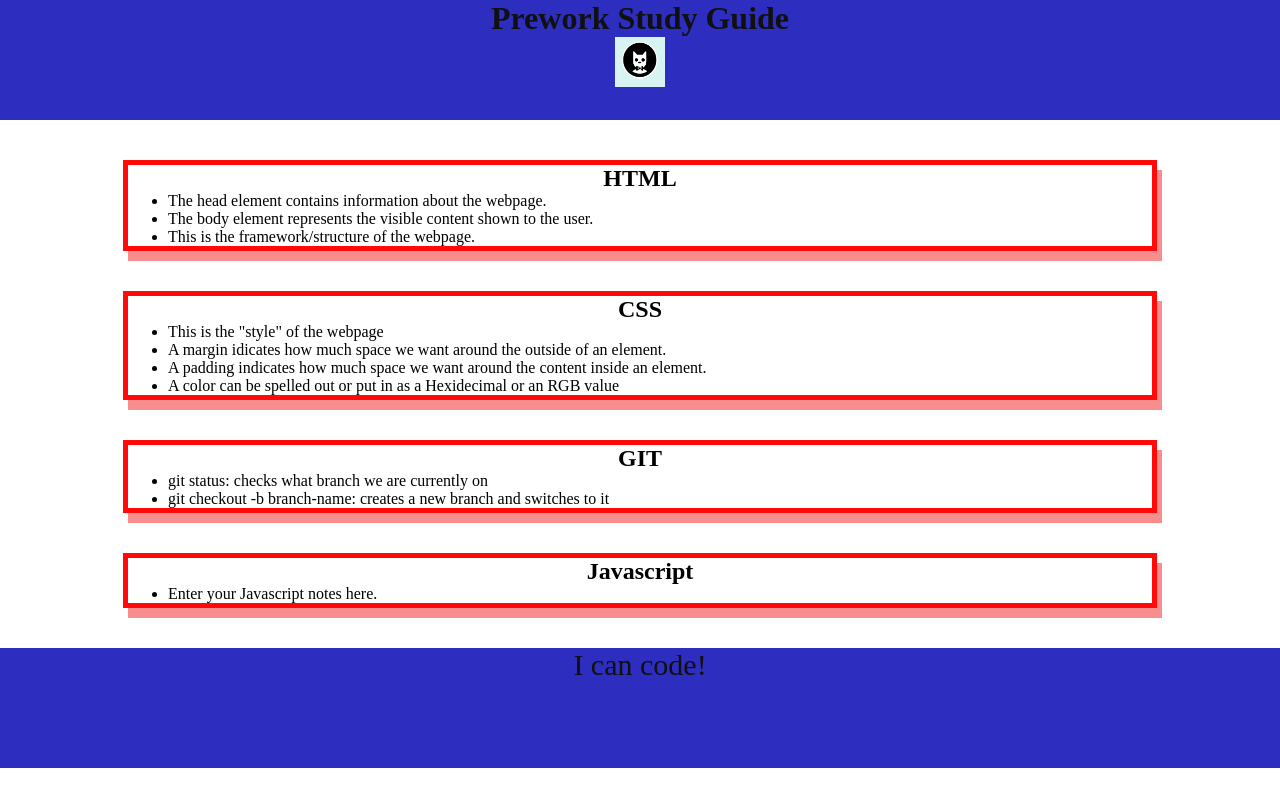
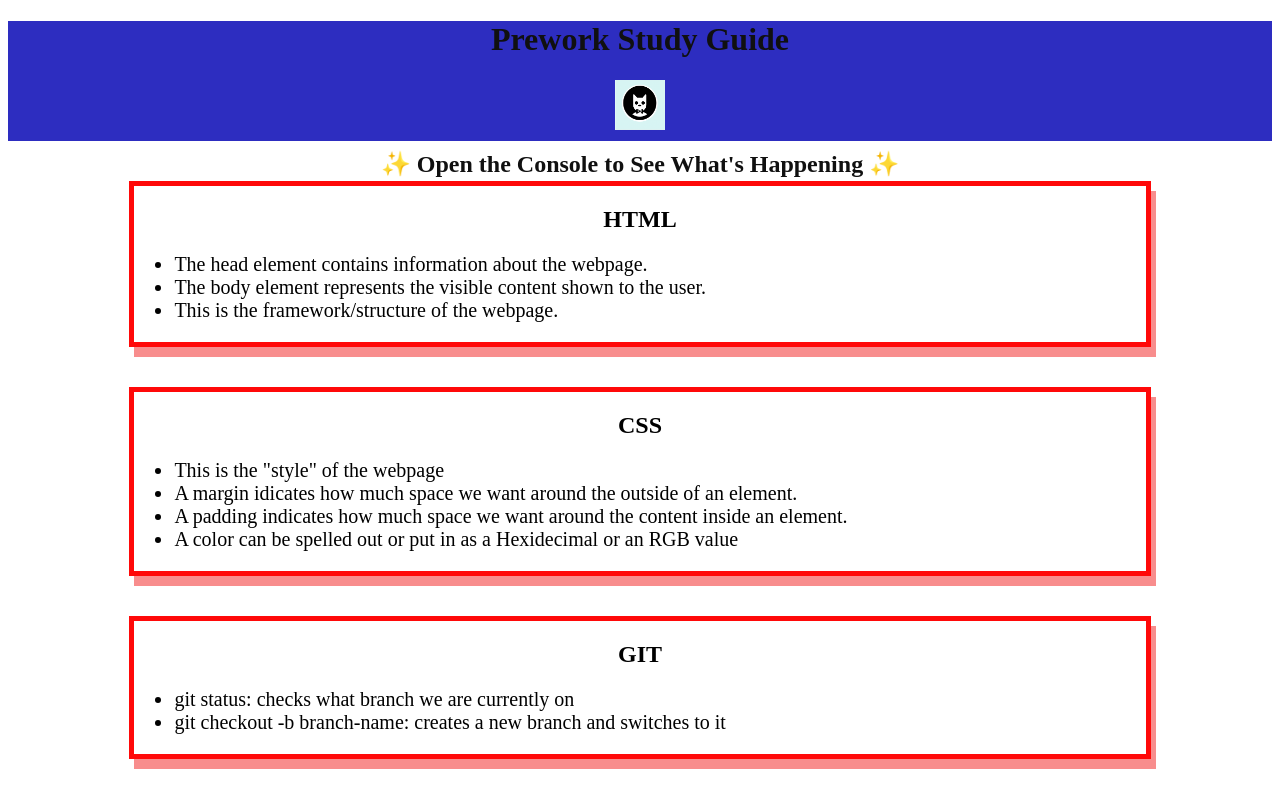
Before and after one commit to DanielkKostich/prework-study-guide, a plain HTML site: page assets/index.html in a window 1280 px wide. Shown: the top 796 px of the page. Drawn offline with Linux system fonts and the light colour scheme.

Commit message:
<javascript array>

```diff
--- /dev/null
+++ b/assets/assets/script.js
@@ -0,0 +1,19 @@
+var topics = ['HTML', 'CSS', 'Git', 'JavaScript'];
+
+for (var x = 0; x < topics.length; x++) {
+    console.log(topics[x]);
+}
+
+/*
+if(topic === 'HTML') {
+    console.log("Lets,s study HTML!");
+} else if (topic === 'CSS') {
+    console.log("Let,s study CSS!");
+} else if (topic === 'Git') {
+    console.log("Let,s study Git!");
+} else if (topic === 'Javascript') {
+    console.log("Let,s study Javascript!") ;
+} else {
+    console.log("Please try again!")
+}
+*/
--- a/prework-study-guide/assets/style.css
+++ b/assets/assets/style.css
@@ -1,4 +1,4 @@
-* {
+{
     margin: 0;
     padding: 0;
 }
@@ -26,7 +26,7 @@ img {
 
 ul {
     padding-left: 40px;
-    font-size 20px;
+    font-size: 20px;
 }
 
 p {
--- a/prework-study-guide/index.html
+++ b/assets/index.html
@@ -5,7 +5,7 @@
     <meta http-equiv="X-UA-Compatible" content="IE=edge" />
     <meta name="viewport" content="width=device-width, initial-scale=1.0" />
     <link rel="stylesheet" href="./assets/style.css">
-    <title>Prework Study Guide</title>
+   <title>Prework Study Guide</title>
 
   </head>
 
@@ -13,6 +13,7 @@
     <header id="top">
       <h1>Prework Study Guide</h1>
       <img src="./assets/bowtie-cat.png" alt="Profile image of cat wearing a bow tie." />
+      <h2>✨ Open the Console to See What's Happening ✨</h2>
     </header>
     <main>
       <section class="card" id=""html-section">
@@ -59,5 +60,6 @@
     <footer>
       <p>I can code!</p>
     </footer>
+    <script src="./assets/script.js"></script>
   </body>
 </html>
```
Also changed, not shown: assets/assets/bowtie-cat.png (renamed from prework-study-guide/assets/bowtie-cat.png), 2 other files.
